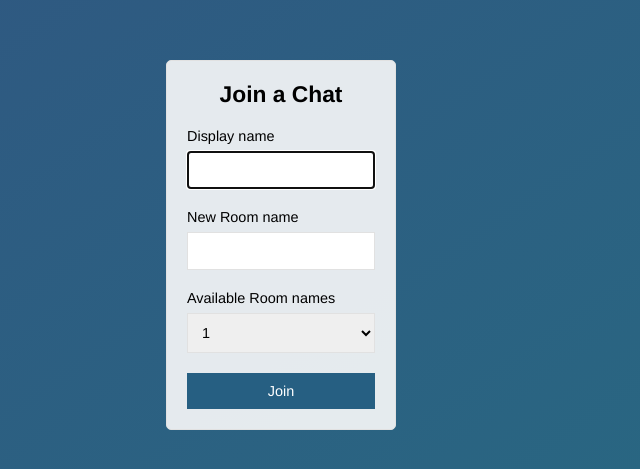
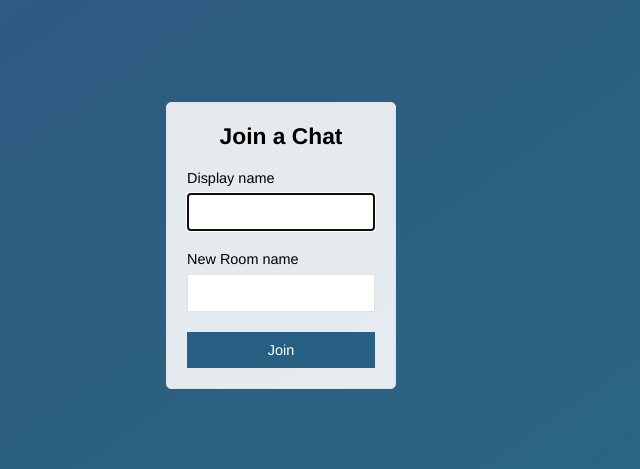
Before and after one commit to HarshithValluru/chat-App, a website: page public/index.html in a window 1280 px wide. Shown: the part 155-624 px from the top of the page, without its empty margins (359-999 px from the left). Drawn offline with Linux system fonts and the light colour scheme.

Commit message:
Finally Done

```diff
--- a/public/index.html
+++ b/public/index.html
@@ -9,9 +9,7 @@
     <body class="centered-form">
         <div class="centered-form__form">
             <form action="./chat.html">
-                <div class="form-field">
-                    <h3>Join a Chat</h3>
-                </div>
+                <div class="form-field"><h3>Join a Chat</h3></div>
                 <div class="form-field">
                     <label>Display name</label>
                     <input type="text" name="name" autofocus/>
@@ -20,13 +18,13 @@
                     <label>New Room name</label>
                     <input type="text" name="room"/>
                 </div>
-                <div class="form-field">
+                <!-- <div class="form-field">
                     <label>Available Room names</label>
-                    <select name="available_rooms">
+                    <select name="aRooms">
                         <option>1</option>
                         <option>2</option>
                     </select>
-                </div>
+                </div> -->
                 <div class="form-field">
                     <button>Join</button>
                 </div>
```
